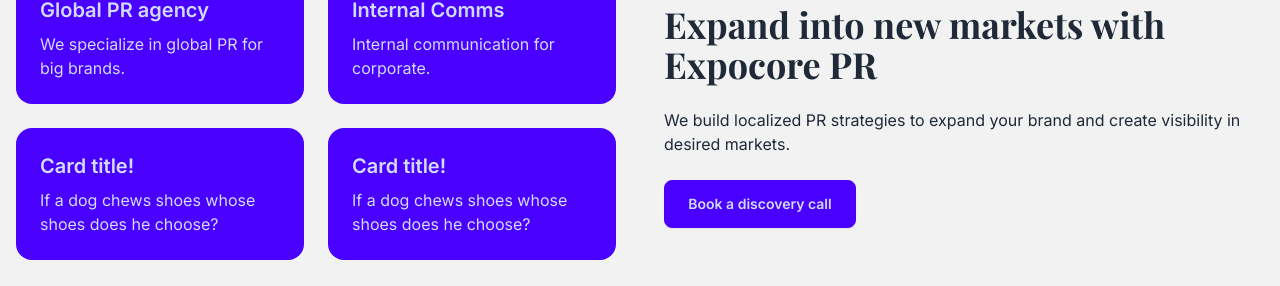
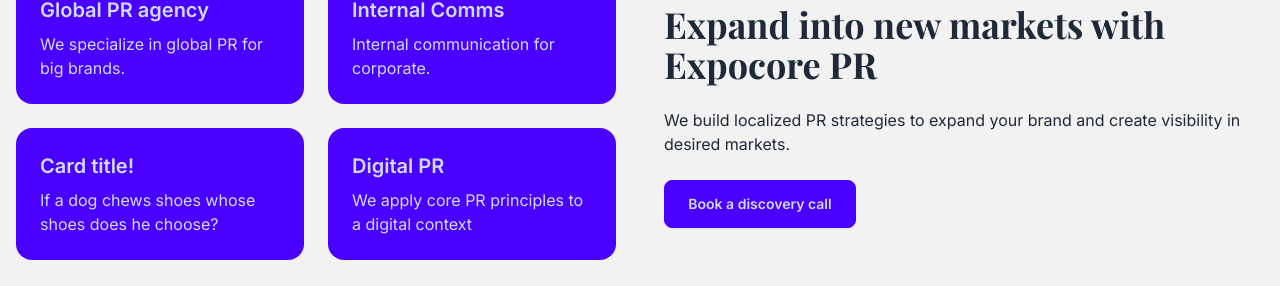
Before and after one commit to Edmondakwasi/expocore_pr, a React (Vite) app in the folder EPCPR/: page / in a window 1280 px wide. Shown: the part 1420-1706 px from the top of the page. Built offline with nearby package versions, Linux system fonts and the light colour scheme; a web font is replaced by a local one.

Commit message:
added a description for the third card

```diff
--- a/EPCPR/src/components/Services.jsx
+++ b/EPCPR/src/components/Services.jsx
@@ -30,8 +30,8 @@
 
             <div className="card bg-primary text-primary-content">
               <div className="card-body p-4 md:p-6">
-                <h2 className="font-sans card-title text-lg md:text-xl">Card title!</h2>
-                <p className="font-sans text-sm md:text-base">If a dog chews shoes whose shoes does he choose?</p>
+                <h2 className="font-sans card-title text-lg md:text-xl">Digital PR</h2>
+                <p className="font-sans text-sm md:text-base">We apply core PR principles to a digital context</p>
               </div>
             </div>
           </div>
```
